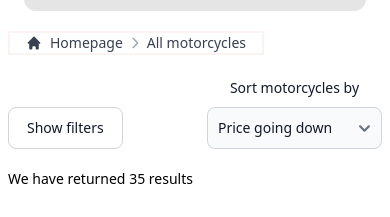
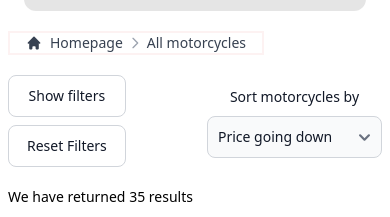
Before and after one commit to MarcelWydrzynski/Motorcycle-shop-website, a React (Vite) app: page / in a window 390 px wide. Shown: the part 225-442 px from the top of the page. Built offline with nearby package versions, Linux system fonts and the light colour scheme.

Commit message:
Finally figured out the filter component! and made the filters mobile resposive

```diff
--- a/src/Pages/AllProductsPage.jsx
+++ b/src/Pages/AllProductsPage.jsx
@@ -14,63 +14,62 @@ import useFetchMotorcycles from "../hooks/useFetchMotorcycles";
 const AllProductsPage = () => {
   const { motorcycles, error, loading } = useFetchMotorcycles();
   const [filteredMotorcycles, setFilteredMotorcycles] = useState([]);
+  const [unfilterdList, setUnfilterdList] = useState([]);
   const [selectedCategory, setSelectedCategory] = useState("None Selected");
   const [selectedBrand, setSelectedBrand] = useState("None Selected");
   const [selectedPrice, setSelectedPrice] = useState("None Selected");
 
   useEffect(() => {
-    setFilteredMotorcycles(motorcycles);
+    if (motorcycles.length > 0) {
+      setUnfilterdList(motorcycles);
+    }
   }, [motorcycles]);
 
   useEffect(() => {
+    if (unfilterdList.length > 0) {
       filterList();
-  }, [selectedCategory, selectedBrand, selectedPrice, motorcycles]);
+    }
+  }, [selectedCategory, selectedBrand, selectedPrice, unfilterdList]);
 
   const filterList = () => {
-    if (motorcycles.length === 0) return;
+    let filtered = unfilterdList;
 
-    let filtered = motorcycles;
+    console.log(filtered);
 
-    if (selectedCategory && selectedCategory !== "None Selected") {
-      filtered = filtered.filter(
-        (motorcycle) => motorcycle.category === selectedCategory
-      );
+    // Apply Category filter if it's not "None Selected"
+    if (selectedCategory !== "None Selected") {
+      filtered = filtered.filter((moto) => moto.category === selectedCategory);
     }
 
-    if (selectedBrand && selectedBrand !== "None Selected") {
-      filtered = filtered.filter(
-        (motorcycle) => motorcycle.brand === selectedBrand
-      );
+    // Apply Brand filter if it's not "None Selected"
+    if (selectedBrand !== "None Selected") {
+      filtered = filtered.filter((moto) => moto.brand === selectedBrand);
     }
 
-    if (selectedPrice && selectedPrice !== "None Selected") {
-      filtered = filtered.filter((motorcycle) => {
-        const price = parseFloat(motorcycle.price.replace(/[$,]/g, ""));
-        if (selectedPrice === "Under $10,000") return price < 10000;
+    // Apply Price filter if it's not "None Selected"
+    if (selectedPrice !== "None Selected") {
+      filtered = filtered.filter((moto) => {
+        const cleanPrice = parseInt(moto.price.replace(/[$,]/g, ""), 10);
+
+        if (selectedPrice === "Under $10,000") return cleanPrice < 10000;
         if (selectedPrice === "Between $10,000 & $20,000")
-          return price >= 10000 && price <= 20000;
-        if (selectedPrice === "Above $20,000") return price > 20000;
+          return cleanPrice >= 10000 && cleanPrice <= 20000;
+        if (selectedPrice === "Above $20,000") return cleanPrice > 20000;
+
         return true;
       });
     }
 
+    console.log("Filtered list:", filtered);
     setFilteredMotorcycles(filtered);
-    //I have no idea how to code this :(
   };
 
   const resetFilters = () => {
     setSelectedBrand("None Selected");
     setSelectedCategory("None Selected");
     setSelectedPrice("None Selected");
-
-    if (motorcycles.length > 0) {
-      setFilteredMotorcycles(motorcycles);
-    }
+    setFilteredMotorcycles(unfilterdList);
   };
-
-  if (loading) {
-    return <div>Loading...</div>;
-  }
 
   return (
     <div className="flex flex-col w-full overflow-hidden align-middle justify-center">
@@ -92,11 +91,16 @@ const AllProductsPage = () => {
             setPrice={setSelectedPrice}
             resetFilters={resetFilters}
           />
+          {loading ? (
+            <p>loading</p>
+          ) : (
             <ProductPageProductsDisplay
               motorcycles={filteredMotorcycles}
               error={error}
               loading={loading}
             />
+          )}
+
           <Separator />
           <ServiceIcons />
         </Container>
--- a/src/components/Filters.jsx
+++ b/src/components/Filters.jsx
@@ -18,11 +18,15 @@ const Filters = ({
   const { motorcycleCategories } = useFetchMotorcycleCategories();
 
   return (
-    <div className="flex justify-between items-end w-full">
+    <div className="flex justify-between items-center w-full">
       <MobileFilters
         setCategory={setCategory}
+        selectedCategory={selectedCategory}
         setBrand={setBrand}
+        selectedBrand={selectedBrand}
         setPrice={setPrice}
+        selectedPrice={selectedPrice}
+        resetFilters={resetFilters}
       />
       <div className="self-start flex gap-x-8 flex-wrap gap-y-2 justify-start max-[1000px]:hidden w-2/3">
         <SearchFilter
@@ -40,7 +44,7 @@ const Filters = ({
         <SearchFilter
           text={"Select your price"}
           options={[
-            "None selected",
+            "None Selected",
             "Under $10,000",
             "Between $10,000 & $20,000",
             "Above $20,000",
--- a/src/components/MobileFilters.jsx
+++ b/src/components/MobileFilters.jsx
@@ -4,19 +4,34 @@ import SearchFilter from "./SearchFilter";
 import useFetchMotorcycleBrands from "../hooks/useFetchMotorcycleBrands";
 import useFetchMotorcycleCategories from "../hooks/useFetchMotorcycleCategories";
 
-const MobileFilters = ({ setCategory, setBrand, setPrice }) => {
+const MobileFilters = ({
+  setCategory,
+  selectedCategory,
+  setBrand,
+  selectedBrand,
+  setPrice,
+  selectedPrice,
+  resetFilters,
+}) => {
   const { motorcycleBrands } = useFetchMotorcycleBrands();
   const { motorcycleCategories } = useFetchMotorcycleCategories();
   const [openModal, setOpenModal] = useState(false);
 
   return (
-    <div className="max-[1000px]:flex hidden">
+    <div className="max-[1000px]:flex hidden flex-col gap-y-2">
       <Button
         onClick={() => setOpenModal(true)}
         color="light"
         className="focus:outline-none focus:ring-0 active:scale-110 transition-transform "
       >
         Show filters
+      </Button>
+      <Button
+        onClick={() => resetFilters()}
+        color="light"
+        className="focus:outline-none focus:ring-0 active:scale-110 transition-transform "
+      >
+       Reset Filters
       </Button>
       <Modal dismissible show={openModal} onClose={() => setOpenModal(false)}>
         <Modal.Header>Enter your filters</Modal.Header>
@@ -25,20 +40,24 @@ const MobileFilters = ({ setCategory, setBrand, setPrice }) => {
             <SearchFilter
               text={"Select your Category"}
               options={motorcycleCategories}
+              state={selectedCategory}
               stateSetter={setCategory}
             />
             <SearchFilter
               text={"Select your brand"}
               options={motorcycleBrands}
+              state={selectedBrand}
               stateSetter={setBrand}
             />
             <SearchFilter
               text={"Select your price"}
               options={[
+                "None Selected",
                 "Under $10,000",
                 "Between $10,000 & $20,000",
                 "Above $20,000",
               ]}
+              state={selectedPrice}
               stateSetter={setPrice}
             />
             <Button
--- a/src/components/MobileNavigation.jsx
+++ b/src/components/MobileNavigation.jsx
@@ -6,15 +6,16 @@ const MobileNavigation = () => {
   return (
     <div className="min-[620px]:hidden bg-lightGrey rounded-xl">
       <Dropdown
+        className="w-2/5 text-center "
         dismissOnClick={false}
         renderTrigger={() => (
           <img src={hamburgerIcon} alt="Menu icon" className="w-6" />
         )}
       >
-        <Dropdown.Item>Home</Dropdown.Item>
-        <Dropdown.Item>Contact</Dropdown.Item>
-        <Dropdown.Item>About</Dropdown.Item>
-        <Dropdown.Item>Sign Up</Dropdown.Item>
+        <Dropdown.Item className="text-center p-4 flex justify-center">Home</Dropdown.Item>
+        <Dropdown.Item className="text-center p-4 flex justify-center">Contact</Dropdown.Item>
+        <Dropdown.Item className="text-center p-4 flex justify-center">About</Dropdown.Item>
+        <Dropdown.Item className="text-center p-4 flex justify-center">Sign Up</Dropdown.Item>
       </Dropdown>
     </div>
   );
--- a/src/components/SearchFilter.jsx
+++ b/src/components/SearchFilter.jsx
@@ -1,7 +1,7 @@
 import React from "react";
 import { Label, Select } from "flowbite-react";
 
-const SearchFilter = ({ text, options, state, stateSetter }) => {
+const SearchFilter = ({ text, options, state, stateSetter, filterList }) => {
   const handleChange = (event) => {
     stateSetter(event.target.value);
   };
--- a/src/hooks/useFetchMotorcycleBrands.js
+++ b/src/hooks/useFetchMotorcycleBrands.js
@@ -9,7 +9,7 @@ const useFetchMotorcycleBrands = () => {
     const uniqueBrands = [
       ...new Set(motorcycles.map((motorcycle) => motorcycle.brand)),
     ];
-    uniqueBrands.unshift("None selected")
+    uniqueBrands.unshift("None Selected");
     setMotorcycleBrands(uniqueBrands);
   }, [motorcycles]);
 
--- a/src/hooks/useFetchMotorcycleCategories.js
+++ b/src/hooks/useFetchMotorcycleCategories.js
@@ -9,7 +9,7 @@ const useFetchMotorcycleBrands = () => {
     const uniqueCategories = [
       ...new Set(motorcycles.map((motorcycle) => motorcycle.category)),
     ];
-    uniqueCategories.unshift("None selected");
+    uniqueCategories.unshift("None Selected");
     setMotorcycleCategories(uniqueCategories);
   }, [motorcycles]);
 
```
Lines whose indentation alone changed are shown as unchanged.
